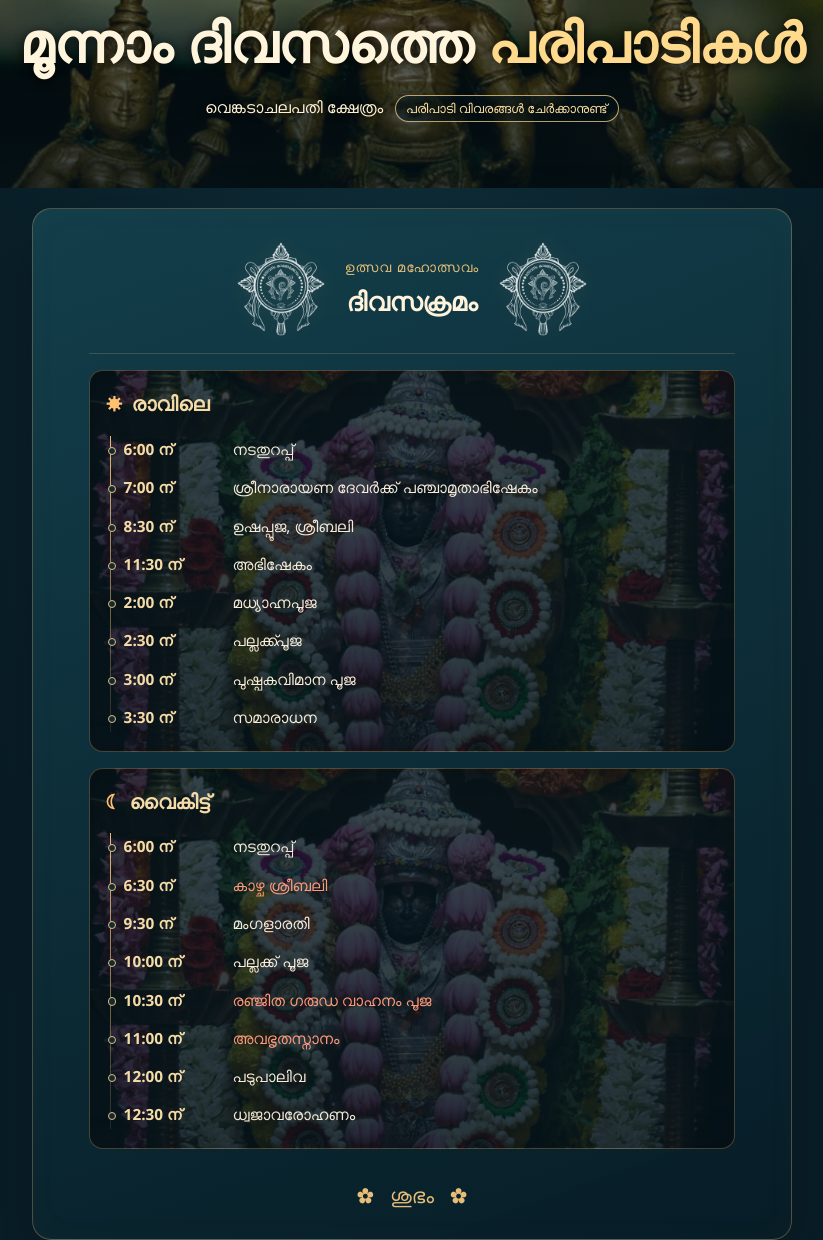
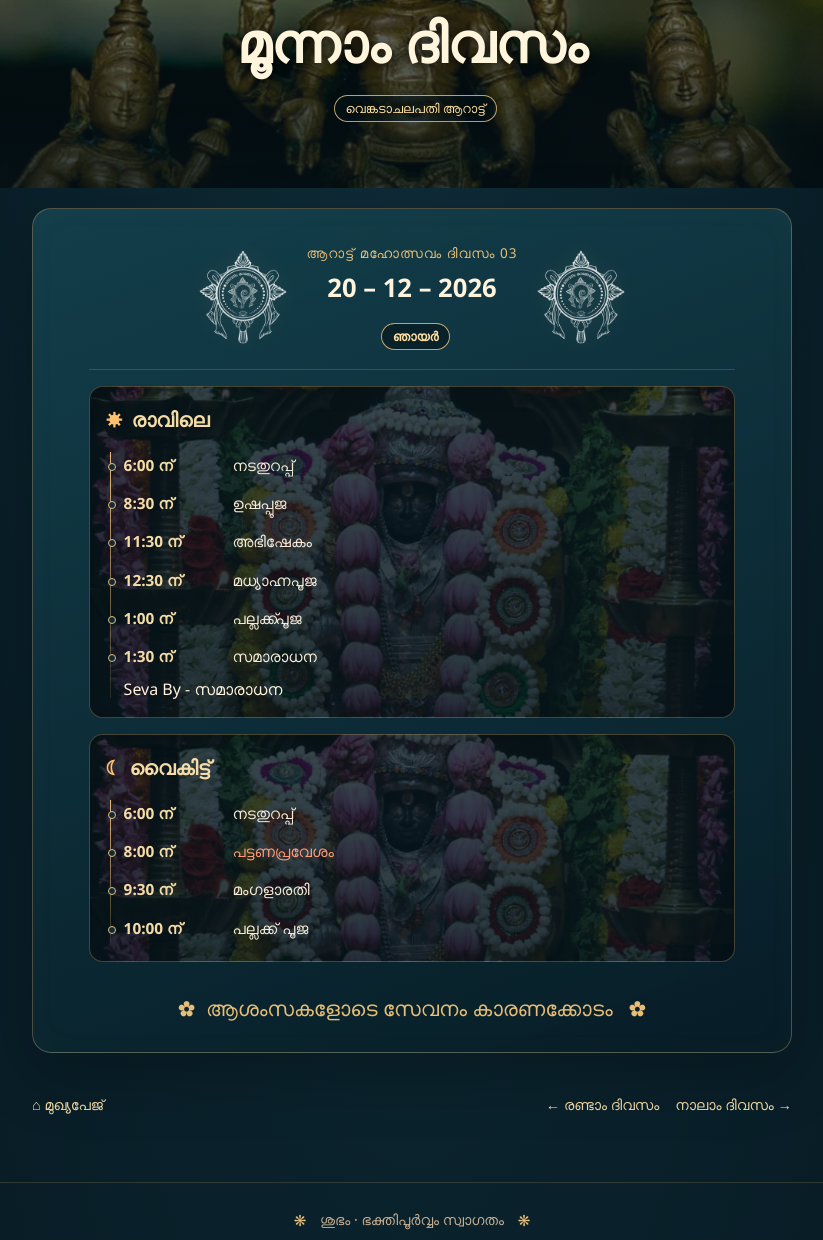
Before and after one commit to rohithrajpai/kdmArratu2027, a plain HTML site: page day3.html in a window 1280 px wide. Shown: the part 183-1423 px from the top of the page, without its empty margins (228-1051 px from the left). Drawn offline with Linux system fonts and the light colour scheme.

Commit message:
Add files via upload

```diff
--- a/day3.html
+++ b/day3.html
@@ -15,36 +15,31 @@
     </nav>
   </header>
   <main id="main">
-    <section class="page-heading"><p class="eyebrow">🌸 ഓം നമോ വെങ്കടേശായഃ 🌸</p><h1>മൂന്നാം ദിവസത്തെ <span>പരിപാടികൾ</span></h1><p>വെങ്കടാചലപതി ക്ഷേത്രം <span class="date-pill">പരിപാടി വിവരങ്ങൾ ചേർക്കാനുണ്ട്</span></p></section>
+    <section class="page-heading"><p class="eyebrow">🌸 ഓം നമോ വെങ്കടേശായഃ 🌸</p><h1>മൂന്നാം ദിവസം <span></span></h1><p> <span class="date-pill">വെങ്കടാചലപതി ആറാട്ട് </span></p></section>
     <section class="schedule-wrap placeholder-wrap">
-      <div class="schedule-heading"><img class="schedule-emblem" src="temple-emblem-white.png" alt="" aria-hidden="true"><div><p class="section-kicker">ഉത്സവ മഹോത്സവം</p><h2>ദിവസക്രമം</h2></div><img class="schedule-emblem" src="temple-emblem-white.png" alt="" aria-hidden="true"></div>
+      <div class="schedule-heading"><img class="schedule-emblem" src="temple-emblem-white.png" alt="" aria-hidden="true"><div><p class="section-kicker">ആറാട്ട് മഹോത്സവം ദിവസം 03</p><h2>20 – 12 – 2026 <br><span class="date-pill">ഞായർ </span></h2></div><img class="schedule-emblem" src="temple-emblem-white.png" alt="" aria-hidden="true"></div>
       <section class="schedule-group day1-photo">
         <h3><span aria-hidden="true">☀</span> രാവിലെ</h3>
         <ol class="timeline">
           <li><time>6:00 ന്</time><span>നടതുറപ്പ്</span></li>
-          <li><time>7:00 ന്</time><span>ശ്രീനാരായണ ദേവർക്ക് പഞ്ചാമൃതാഭിഷേകം</span></li>
-          <li><time>8:30 ന്</time><span>ഉഷപ്പൂജ, ശ്രീബലി</span></li>
+          <li><time>8:30 ന്</time><span>ഉഷപ്പൂജ</span></li>
           <li><time>11:30 ന്</time><span>അഭിഷേകം</span></li>
-          <li><time>2:00 ന്</time><span>മധ്യാഹ്നപൂജ</span></li>
-          <li><time>2:30 ന്</time><span>പല്ലക്ക്പൂജ</span></li>
-          <li><time>3:00 ന്</time><span>പുഷ്പകവിമാന പൂജ</span></li>
-          <li><time>3:30 ന്</time><span>സമാരാധന</span></li>
+          <li><time>12:30 ന്</time><span>മധ്യാഹ്നപൂജ</span></li>
+          <li><time>1:00 ന്</time><span>പല്ലക്ക്പൂജ</span></li>
+          <li><time>1:30 ന്</time><span>സമാരാധന</span></li>
+          <span>Seva By -</span> <span>സമാരാധന</span>
         </ol>
       </section>
       <section class="schedule-group evening day1-photo">
         <h3><span aria-hidden="true">☾</span> വൈകിട്ട്</h3>
         <ol class="timeline">
           <li><time>6:00 ന്</time><span>നടതുറപ്പ്</span></li>
-          <li class="highlight"><time>6:30 ന്</time><span>കാഴ്ച ശ്രീബലി</span></li>
+          <li class="highlight"><time>8:00 ന്</time><span>പട്ടണപ്രവേശം</span></li>
           <li><time>9:30 ന്</time><span>മംഗളാരതി</span></li>
           <li><time>10:00 ന്</time><span>പല്ലക്ക് പൂജ</span></li>
-          <li class="highlight"><time>10:30 ന്</time><span>രഞ്ജിത ഗരുഡ വാഹനം പൂജ</span></li>
-          <li class="highlight"><time>11:00 ന്</time><span>അവഭൃതസ്നാനം</span></li>
-          <li><time>12:00 ന്</time><span>പടുപാലിവ</span></li>
-          <li><time>12:30 ന്</time><span>ധ്വജാവരോഹണം</span></li>
         </ol>
       </section>
-      <p class="schedule-end">✿ &nbsp; ശുഭം &nbsp; ✿</p>
+      <p class="schedule-end">✿ &nbsp;ആശംസകളോടെ സേവനം കാരണക്കോടം &nbsp; ✿</p>
     </section>
     <nav class="page-pagination" aria-label="മറ്റു ദിവസങ്ങൾ"><a class="page-home-link" href="index.html">⌂ മുഖ്യപേജ്</a><a href="day2.html">← രണ്ടാം ദിവസം</a><a href="day4.html">നാലാം ദിവസം →</a></nav>
   </main>
```
Also changed, not shown: day1.html (+2 -2 lines), day2.html (+9 -10 lines), day4.html (+11 -16 lines), day5.html (+7 -4 lines), index.html (+1 -1 lines).
